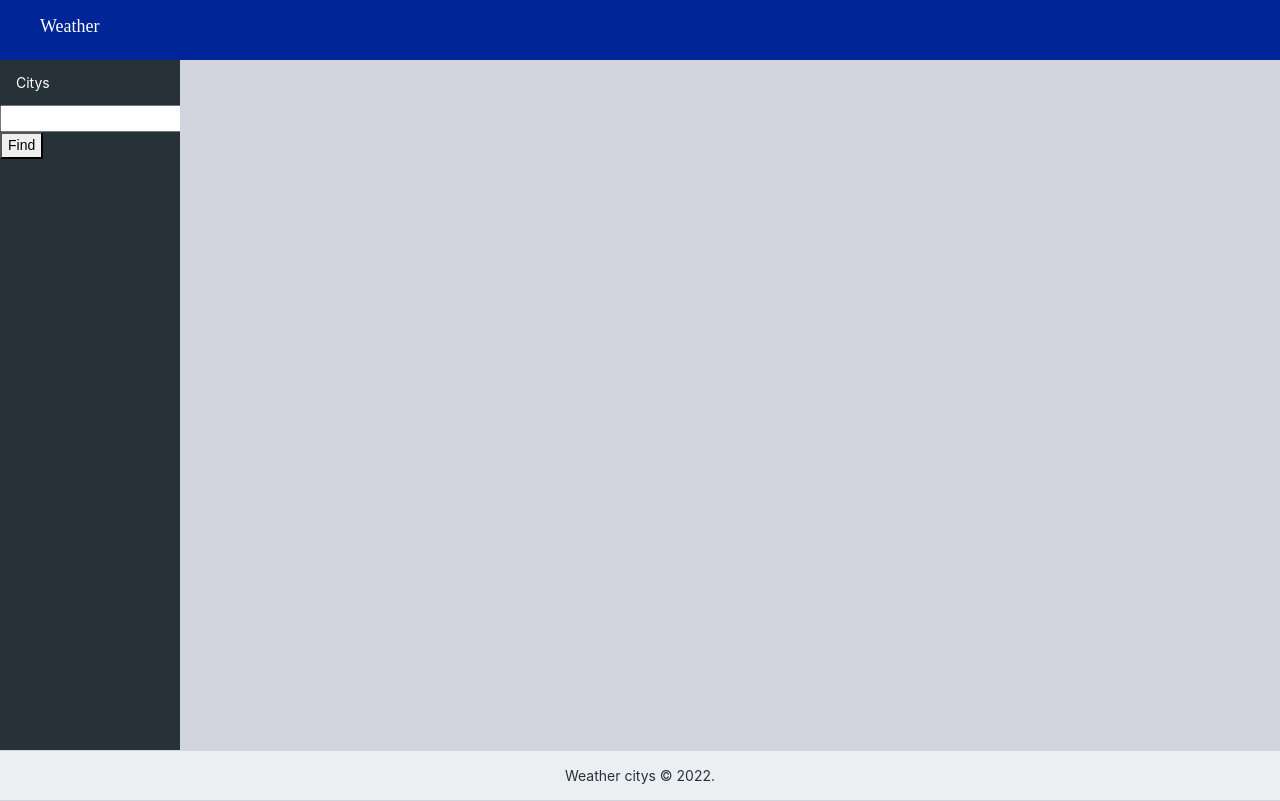
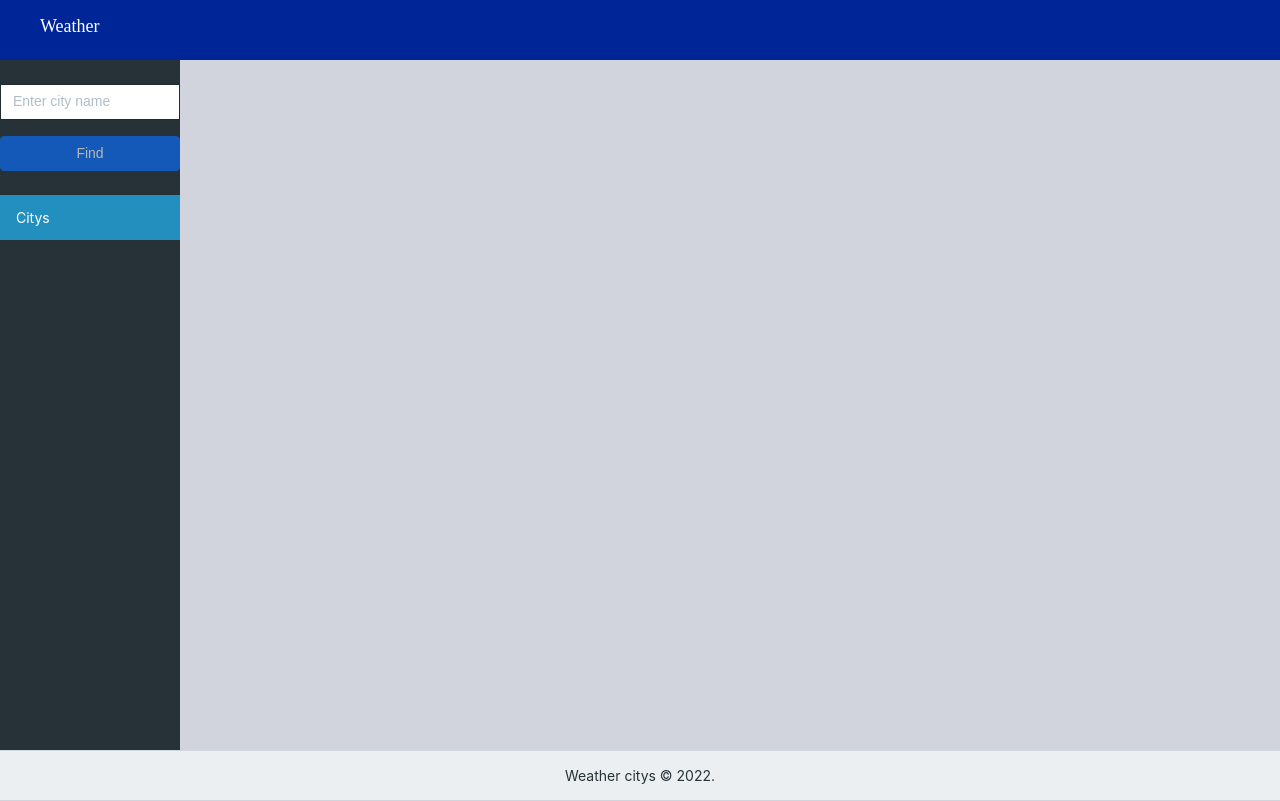
Before and after one commit to EduardoTg/weather-app-angular-eduardo, an Angular app: page /#/home in a window 1280 px wide. Built offline with nearby package versions, Linux system fonts and the light colour scheme.

Commit message:
some styles, service in sidebar

```diff
--- a/src/app/app.module.ts
+++ b/src/app/app.module.ts
@@ -6,7 +6,7 @@ import { AppComponent } from "./app.component";
 import { NAV_DROPDOWN_DIRECTIVES } from "./shared/nav-dropdown.directive";
 import { SIDEBAR_TOGGLE_DIRECTIVES } from "./shared/sidebar.directive";
 import { AsideToggleDirective } from "./shared/aside.directive";
-import { FormsModule } from "@angular/forms";
+import { FormsModule, ReactiveFormsModule  } from "@angular/forms";
 // Routing Module
 import { AppRoutingModule } from "./app.routing";
 // Layouts
@@ -16,6 +16,8 @@ import { CityService } from "./services/citys.service";
 import { BrowserAnimationsModule } from "@angular/platform-browser/animations";
 // components
 import { CitysModule } from "../app/citys/citys.module";
+//Styles
+import { ButtonsModule } from 'ngx-bootstrap/buttons';
 @NgModule({
   imports: [
     BrowserModule,
@@ -24,6 +26,8 @@ import { CitysModule } from "../app/citys/citys.module";
     HttpClientModule,
     BrowserAnimationsModule,
     CitysModule,
+    ButtonsModule,
+    ReactiveFormsModule
   ],
   declarations: [
     AppComponent,
--- a/src/app/citys/citys.component.ts
+++ b/src/app/citys/citys.component.ts
@@ -2,24 +2,21 @@ import { Component, OnInit } from "@angular/core";
 import { BsModalRef, BsModalService, ModalOptions } from "ngx-bootstrap/modal";
 import Swal from "sweetalert2";
 import { ModalCityDataComponent } from "./modalCityData/modalCityData.component";
-import { CityService } from "../services/citys.service";
 import { City } from "../shared/common";
 
 @Component({
   selector: "app-citys",
   templateUrl: "./citys.component.html",
   styleUrls: ["./style.css"],
-  providers: [CityService],
 })
 export class CitysComponent implements OnInit {
   citys: City;
-  form: any = {};
   fieldsList: any = [];
   validador: any = {};
   bsModalRef?: BsModalRef;
 
   constructor(
-    private cityService: CityService,
+
     private modalService: BsModalService
   ) {}
 
@@ -28,10 +25,7 @@ export class CitysComponent implements OnInit {
   }
 
   getData() {
-    this.form = {};
-    this.cityService
-      .getCitys()
-      .subscribe((citysResponse) => (this.citys = citysResponse));
+
   }
 
   deleteArgument(index: number, indexRule: number) {
@@ -49,7 +43,7 @@ export class CitysComponent implements OnInit {
   }
 
   showModal() {
-    const initialState:ModalOptions  = {
+    const initialState: ModalOptions = {
       initialState: {
         city: this.citys,
         title: "Weather of the day.",
--- a/src/app/layouts/full-layout.component.html
+++ b/src/app/layouts/full-layout.component.html
@@ -13,6 +13,17 @@
   <div class="sidebar">
     <nav class="sidebar-nav">
       <ul class="nav">
+        <li>
+          <div class="pt-2 pb-2">
+            <form [formGroup]="myForm" (ngSubmit)="onSubmit(myForm)">
+              <input type="text" formControlName="city" class="form-control" placeholder="Enter city name"/>
+              <div *ngIf="myForm.get('city').invalid && (myForm.get('city').dirty || myForm.get('city').touched)">
+                Please provide a valid city.
+              </div>
+              <button type="submit" class="btn btn-primary mt-1 w-100" [disabled]="myForm.invalid">Find</button>
+            </form>
+          </div>
+        </li>
         <li class="nav-item">
           <a
             class="nav-link"
@@ -21,14 +32,6 @@
           >
             Citys
           </a>
-        </li>
-        <li>
-          <div>
-            <input type="text">
-            <button>
-              Find
-            </button>
-          </div>
         </li>
       </ul>
     </nav>
--- a/src/app/layouts/full-layout.component.ts
+++ b/src/app/layouts/full-layout.component.ts
@@ -1,21 +1,30 @@
-import { Component, OnInit } from '@angular/core';
-import { Router } from '@angular/router';
+import { Component, OnInit } from "@angular/core";
+import { FormBuilder, FormGroup, Validators } from "@angular/forms";
+import { Router } from "@angular/router";
+
+import { CityService } from "../services/citys.service";
+import { City } from "../shared/common";
+
 @Component({
-  selector: 'app-dashboard',
-  templateUrl: './full-layout.component.html'
+  selector: "app-dashboard",
+  templateUrl: "./full-layout.component.html",
+  providers: [CityService],
 })
 export class FullLayoutComponent implements OnInit {
   public disabled: boolean = false;
+  myForm: FormGroup;
+  citys: City;
 
-  constructor(private router: Router) {
-
-  }
-
+  constructor(
+    private router: Router,
+    private cityService: CityService,
+    private fb: FormBuilder
+  ) {}
 
   public status: { isopen: boolean } = { isopen: false };
 
   public toggled(open: boolean): void {
-    console.log('Dropdown is now: ', open);
+    console.log("Dropdown is now: ", open);
   }
 
   public toggleDropdown($event: MouseEvent): void {
@@ -24,5 +33,17 @@ export class FullLayoutComponent implements OnInit {
     this.status.isopen = !this.status.isopen;
   }
 
-  ngOnInit(): void { }
+  ngOnInit(): void {
+    this.myForm = this.fb.group({
+      city: ["", Validators.required],
+    });
+  }
+
+  onSubmit(form: FormGroup) {
+    console.log(13);
+
+    this.cityService
+      .getCitys(form.value.city)
+      .subscribe((citysResponse) => (this.citys = citysResponse));
+  }
 }
--- a/src/app/services/citys.service.ts
+++ b/src/app/services/citys.service.ts
@@ -8,9 +8,9 @@ import { City } from "../shared/common";
 export class CityService {
   constructor(public http: HttpClient) {}
 
-  getCitys(): Observable<City> {
+  getCitys(cityName : string): Observable<City> {
     return this.http.get<City>(
-      CONFIG.API + "q=cuernavaca" + "&appid=" + CONFIG.APIKEY
+      CONFIG.API + "q=" + cityName + "&appid=" + CONFIG.APIKEY
     );
   }
 }
--- a/src/index.html
+++ b/src/index.html
@@ -8,9 +8,7 @@
 
   <meta name="viewport" content="width=device-width, initial-scale=1">
   <link href="/assets/img/favicon-16x16.png" rel="shortcut icon" type="image/vnd.microsoft.icon">
-  <link rel="stylesheet" href="//code.jquery.com/ui/1.12.1/themes/base/jquery-ui.css">
-  <link href="https://maxcdn.bootstrapcdn.com/bootstrap/4.0.0/css/bootstrap.min.css" rel="stylesheet">
-  <script src="https://use.fontawesome.com/4d40833c30.js"></script>
+  <link href="https://cdn.jsdelivr.net/npm/bootstrap@5.1.0/dist/css/bootstrap.min.css" rel="stylesheet" crossorigin="anonymous" integrity="sha384-KyZXEAg3QhqLMpG8r+8fhAXLRk2vvoC2f3B09zVXn8CA5QIVfZOJ3BCsw2P0p/We">
 </head>
 
 <body>
--- a/src/scss/_bootstrap-variables.scss
+++ b/src/scss/_bootstrap-variables.scss
@@ -10,7 +10,7 @@ $gray-light: #b0bec5;
 $gray-lighter: #cfd8dc;
 $gray-lightest: #eceff1;
 
-$brand-primary: #209dd8;
+$brand-primary: #0d6efd;
 $brand-success: #4dbd74;
 $brand-info: #63c2de;
 $brand-warning: #f8cb00;
--- a/src/scss/bootstrap_src/_variables.scss
+++ b/src/scss/bootstrap_src/_variables.scss
@@ -98,7 +98,7 @@ $red:    #d9534f !default;
 $orange: #f0ad4e !default;
 $yellow: #ffd500 !default;
 $green:  #5cb85c !default;
-$blue:   #0275d8 !default;
+$blue:   #0d6efd !default;
 $teal:   #5bc0de !default;
 $pink:   #ff5b77 !default;
 $purple: #613d7c !default;
--- a/src/scss/core/navigation/_sidebar.scss
+++ b/src/scss/core/navigation/_sidebar.scss
@@ -100,7 +100,7 @@
         padding: $sidebar-nav-link-padding-y $sidebar-nav-link-padding-x;
         color: $sidebar-nav-link-color;
         text-decoration: none;
-        background: $sidebar-nav-link-bg;
+        background: #228fbf;
         @include borders($sidebar-nav-link-borders);
         @if $enable-sidebar-nav-rounded {
           border-radius: $border-radius;
@@ -108,7 +108,7 @@
 
         &:hover {
           color: $sidebar-nav-link-hover-color !important;
-          background: $sidebar-nav-link-hover-bg !important;
+          background: #267da39e !important;
           @include borders($sidebar-nav-link-hover-borders);
 
           i {
```
